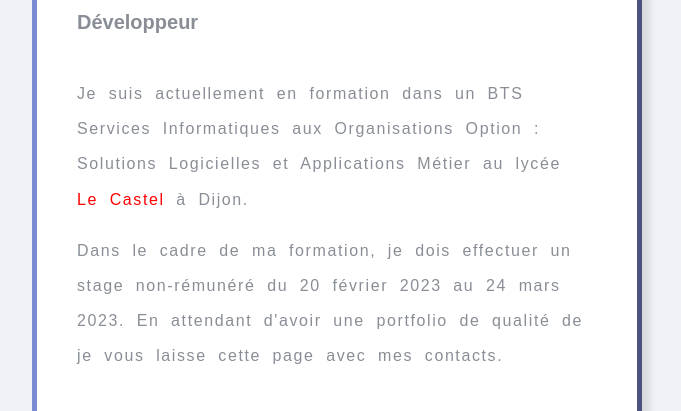
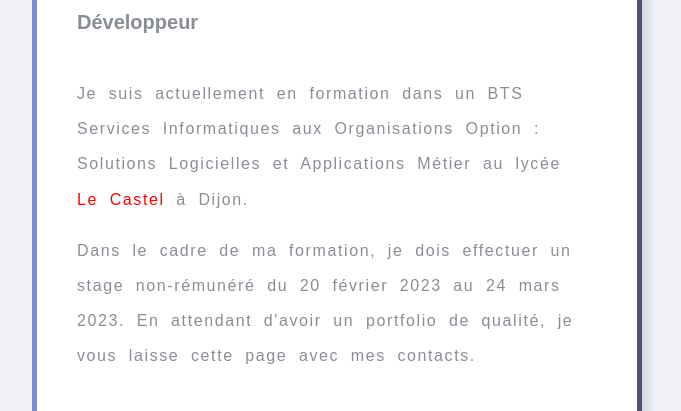
Before and after one commit to 404diaby/CardWebsite, a plain HTML site: page index.html in a window 1280 px wide. Shown: the part 549-960 px from the top of the page, without its empty margins (303-984 px from the left). Drawn offline with Linux system fonts and the light colour scheme.

Commit message:
Update index.html

```diff
--- a/index.html
+++ b/index.html
@@ -140,7 +140,7 @@
                     <p class="text3">Je suis actuellement en formation dans un BTS Services Informatiques aux Organisations Option : Solutions Logicielles et
                     Applications Métier au lycée<a class="lycee" href="https://www.google.com/maps/place/Lyc%C3%A9e+Le+Castel/@47.3125244,5.0360754,15z/data=!4m5!3m4!1s0x0:0x7e2eb3dfe689b9ac!8m2!3d47.3125244!4d5.0360754" target="_blank">  <br>Le Castel</a> à Dijon.</p>
                     <p class="text3"> Dans le cadre de ma formation, je dois effectuer un stage non-rémunéré du 20 février 2023 au 24 mars 2023.
-                        En attendant d'avoir une portfolio de qualité de je vous laisse cette page avec mes contacts.</p>
+                        En attendant d'avoir un portfolio de qualité, je vous laisse cette page avec mes contacts.</p>
                 </div>
                 <div id="icon">
                     <ul class="icons" id="icons01">
```
